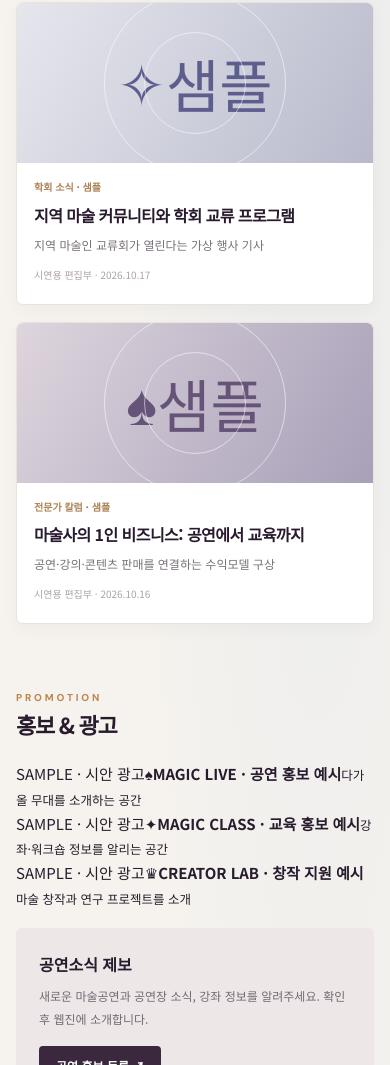
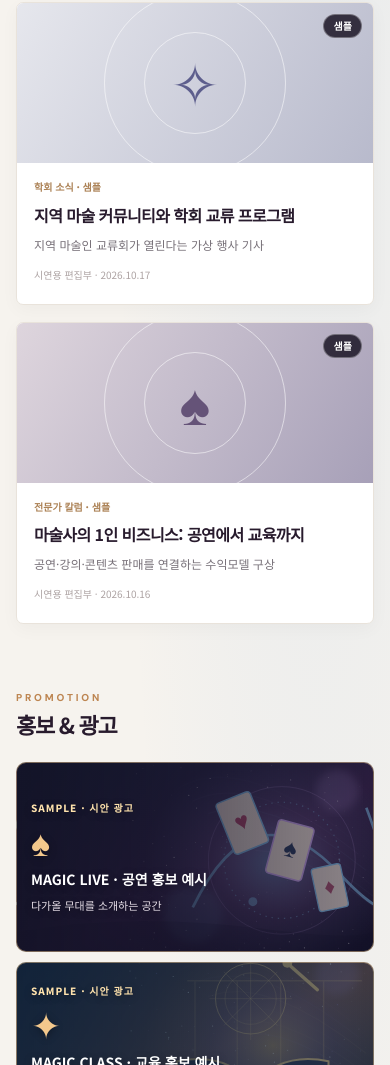
Before and after one commit to userface76/koreamagic-webzine, a website: page public/index.html in a window 390 px wide. Shown: the part 1888-2953 px from the top of the page. Drawn offline with Linux system fonts and the light colour scheme; no server answers.

Commit message:
style: present rich magazine thumbnails and clearly labeled sample event advertisements

```diff
--- a/public/assets/styles.css
+++ b/public/assets/styles.css
@@ -104,3 +104,52 @@ body { background: radial-gradient(ellipse at 82% 0%,var(--magic-halo),transpare
 @media(prefers-reduced-motion:reduce) {
   .footer-view-button{transition:none;}
 }
+
+
+/* Showcase examples — visual only, never legitimate announcements or listings. */
+.sample-ribbon {
+  position:absolute;right:11px;top:11px;z-index:2;
+  padding:5px 9px;border-radius:18px;
+  background:rgba(28,23,39,.86);color:#fff;
+  border:1px solid rgba(255,255,255,.32);
+  font:700 10px/1.2 'Noto Sans KR',sans-serif;letter-spacing:.1px;
+}
+.sample-notice {
+  margin:16px 0 8px;padding:12px 15px;border-radius:8px;
+  background:#fff3df;color:#805226;border:1px solid #ead7b8;
+  font-weight:700;font-size:12px;
+}
+.sample-caption {font-size:11px;color:#966f55;margin:5px 0 0;}
+.art-visual.art-research{background:linear-gradient(135deg,rgba(15,36,67,.4),rgba(87,73,119,.42)),url("./magic-library.svg") center/cover;color:#f5d5ad;}
+.art-visual.art-news{background:linear-gradient(135deg,rgba(34,17,57,.55),rgba(72,46,84,.3)),url("./magic-theater.svg") center/cover;color:#ffdfab;}
+.art-visual.art-column{background:linear-gradient(135deg,rgba(17,38,68,.55),rgba(64,44,90,.38)),url("./magic-cards.svg") center/cover;color:#c5e8f6;}
+.art-visual.art-education{background:linear-gradient(135deg,rgba(18,59,72,.53),rgba(30,52,80,.4)),url("./magic-portal.svg") center/cover;color:#c5f6ed;}
+.market-art.market-props{background:linear-gradient(130deg,#d8d5e4,#b9adce);color:#463a68;}
+.market-art.market-stage{background:linear-gradient(130deg,#d3e0ec,#a6c1d0);color:#304a70;}
+.market-art.market-costume{background:linear-gradient(130deg,#efdbd5,#d7b6bf);color:#815164;}
+.market-art.market-books{background:linear-gradient(130deg,#e7dac2,#c8ac88);color:#76542f;}
+.market-art.market-other{background:linear-gradient(130deg,#d4e5dd,#9cbeb1);color:#396855;}
+.demo-ads{display:grid;gap:11px;}
+.demo-ad-card{
+  min-height:124px;border-radius:10px;overflow:hidden;position:relative;
+  display:flex;flex-direction:column;align-items:flex-start;justify-content:center;
+  border:1px solid rgba(211,179,134,.55);color:#fff;
+  padding:23px 19px;text-shadow:0 2px 8px rgba(0,0,0,.3);
+  background-color:#25203b;background-image:linear-gradient(90deg,rgba(19,18,38,.91),rgba(29,20,46,.45)),var(--magic-image);
+  background-position:center;background-size:cover;
+}
+.demo-ad-card:first-child{min-height:218px;}
+.demo-ad-card.demo-ad-class{background-image:linear-gradient(90deg,rgba(16,36,59,.89),rgba(26,53,74,.51)),url("./magic-library.svg");}
+.demo-ad-card.demo-ad-create{background-image:linear-gradient(90deg,rgba(40,22,53,.92),rgba(61,24,63,.45)),url("./magic-portal.svg");}
+.demo-ad-label{font-size:10px;font-weight:800;letter-spacing:1px;color:#ffe3ad;}
+.demo-ad-icon{font:36px/1.3 Georgia,serif;color:#f3c88c;margin:3px 0;}
+.demo-ad-card strong{font-size:17px;line-height:1.45;}
+.demo-ad-card small{font-size:11px;color:#e7dfe8;margin-top:6px;}
+@media(max-width:750px){
+  .demo-ads{grid-template-columns:1fr 1fr;gap:10px;}
+  .demo-ad-card:first-child{min-height:190px;grid-column:1/-1;}
+  .demo-ad-card{padding:20px 14px;min-height:150px;}
+  .demo-ad-card strong{font-size:14px;}
+  .issue-card{gap:12px;}
+}
+@media(max-width:400px){.demo-ads{grid-template-columns:1fr;}.demo-ad-card:first-child{grid-column:auto;}}
```
